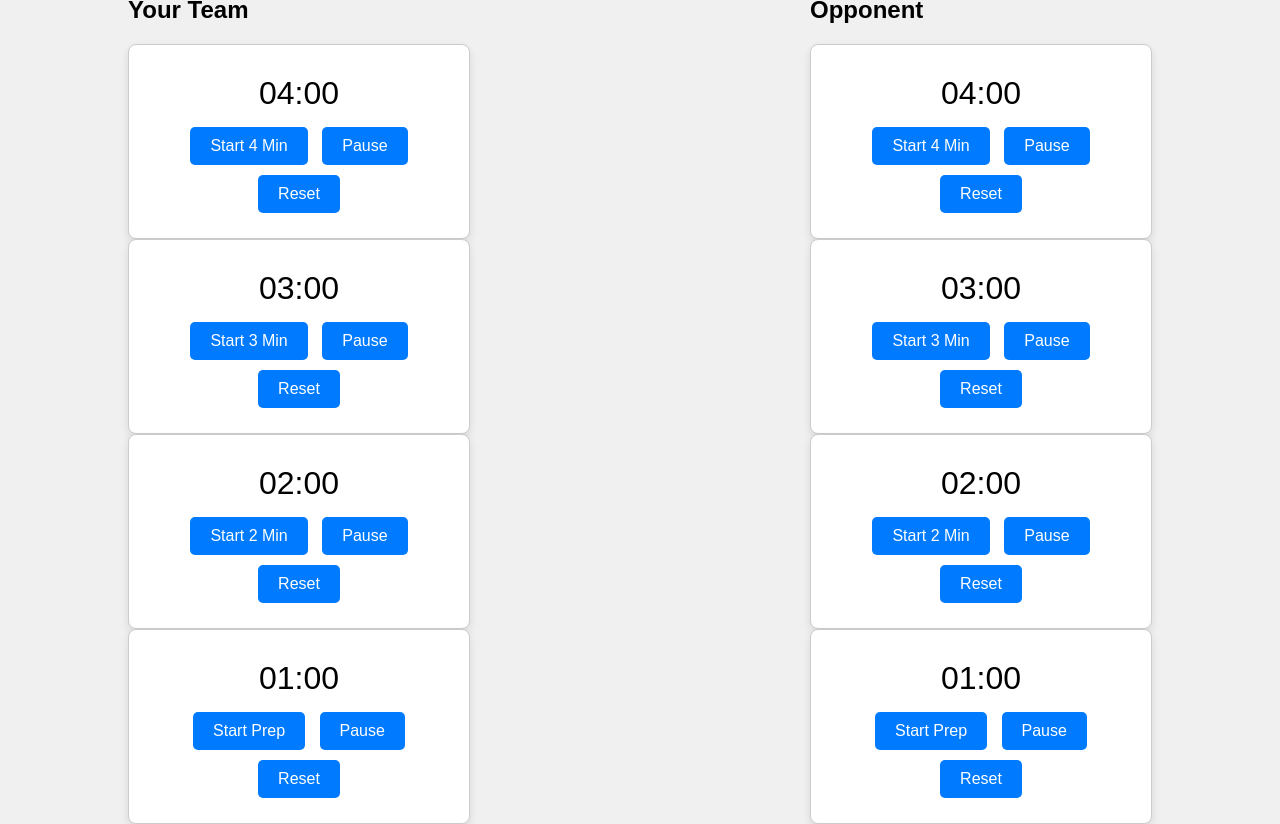
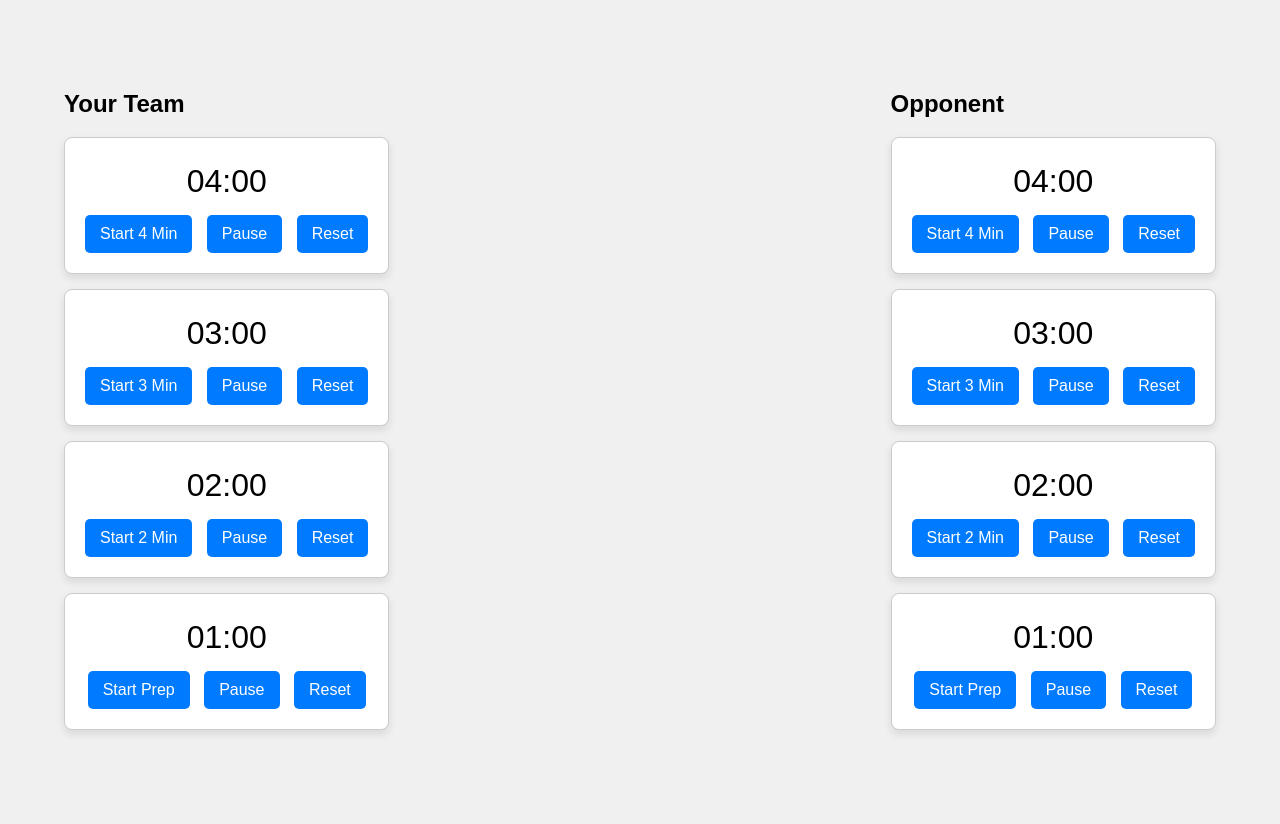
Before and after one commit to Ninjorg/debatetimer, a plain HTML site: page index.html in a window 1280 px wide. After the commit the page ends 800 px from the top, so only its background shows below. Drawn offline with Linux system fonts and the light colour scheme.

Commit message:
Update styles.css

```diff
--- a/styles.css
+++ b/styles.css
@@ -11,17 +11,24 @@ body {
 .container {
     display: flex;
     justify-content: space-between;
-    width: 80%;
+    flex-wrap: wrap;
+    width: 90%;
+    max-width: 1200px;
+}
+
+.timer-group {
+    display: flex;
+    flex-direction: column;
+    gap: 15px;
 }
 
 .timer {
     background: #fff;
     border: 1px solid #ccc;
     border-radius: 8px;
-    padding: 20px;
+    padding: 15px;
     text-align: center;
     box-shadow: 0 4px 8px rgba(0,0,0,0.1);
-    width: 300px;
 }
 
 .timer-display {
@@ -29,17 +36,24 @@ body {
     margin: 10px 0;
 }
 
-button {
+.timer-btn {
     background-color: #007BFF;
     color: white;
     border: none;
     border-radius: 5px;
-    padding: 10px 20px;
+    padding: 10px 15px;
     cursor: pointer;
     margin: 5px;
     font-size: 1em;
 }
 
-button:hover {
+.timer-btn:hover {
     background-color: #0056b3;
 }
+
+@media (max-width: 768px) {
+    .container {
+        flex-direction: column;
+        align-items: center;
+    }
+}
```
